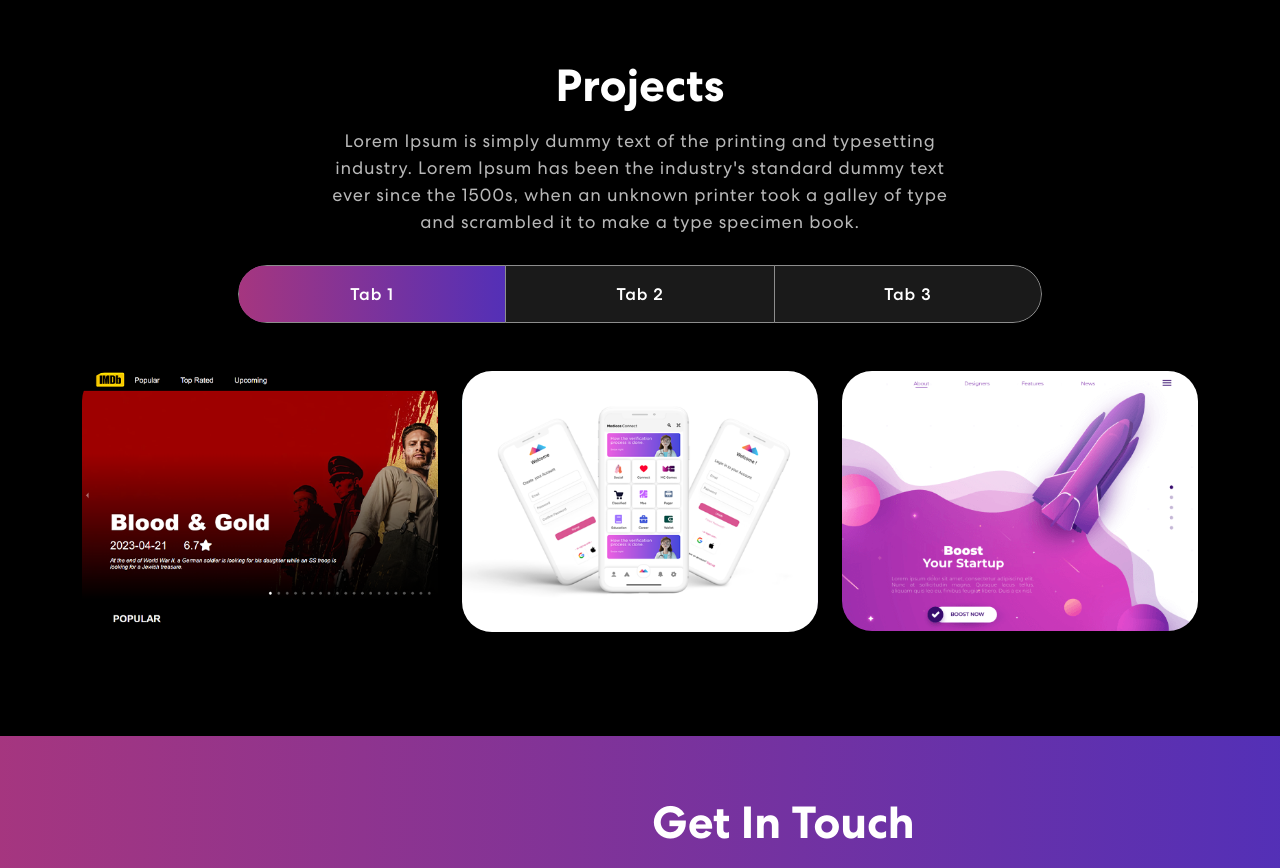
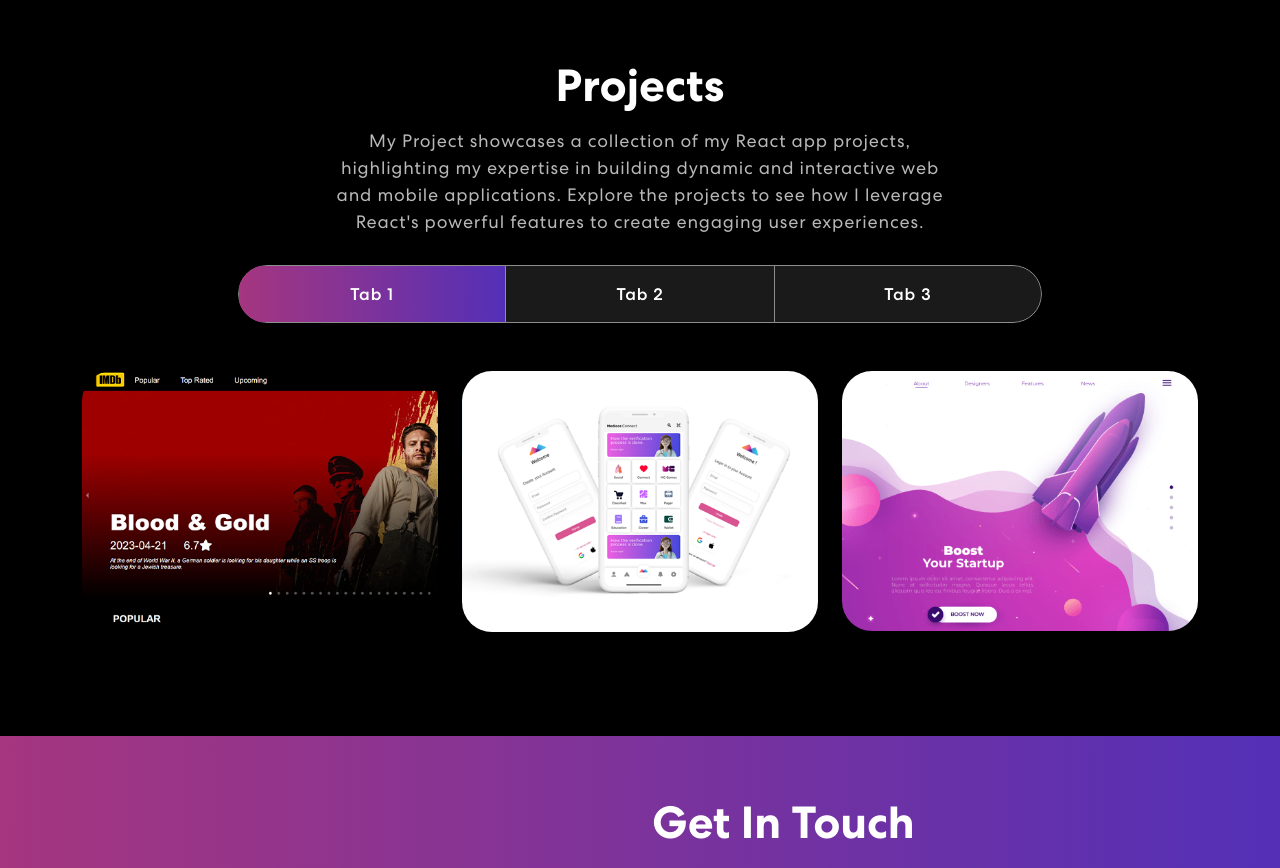
Before and after one commit to sardarshoaib791/shoaibhanif, a React (Create React App) app: page / in a window 1280 px wide. Shown: the part 1540-2408 px from the top of the page. Built offline with nearby package versions, Linux system fonts and the light colour scheme.

Commit message:
updation A

```diff
--- a/src/components/Projects.js
+++ b/src/components/Projects.js
@@ -37,7 +37,7 @@ export const Projects = () => {
               {({ isVisible }) =>
               <div className={isVisible ? "animate__animated animate__fadeIn": ""}>
                 <h2>Projects</h2>
-                <p>Lorem Ipsum is simply dummy text of the printing and typesetting industry. Lorem Ipsum has been the industry's standard dummy text ever since the 1500s, when an unknown printer took a galley of type and scrambled it to make a type specimen book.</p>
+                <p>My Project showcases a collection of my React app projects, highlighting my expertise in building dynamic and interactive web and mobile applications. Explore the projects to see how I leverage React's powerful features to create engaging user experiences.</p>
                 <Tab.Container id="projects-tabs" defaultActiveKey="first">
                   <Nav variant="pills" className="nav-pills mb-5 justify-content-center align-items-center" id="pills-tab">
                     <Nav.Item>
```
